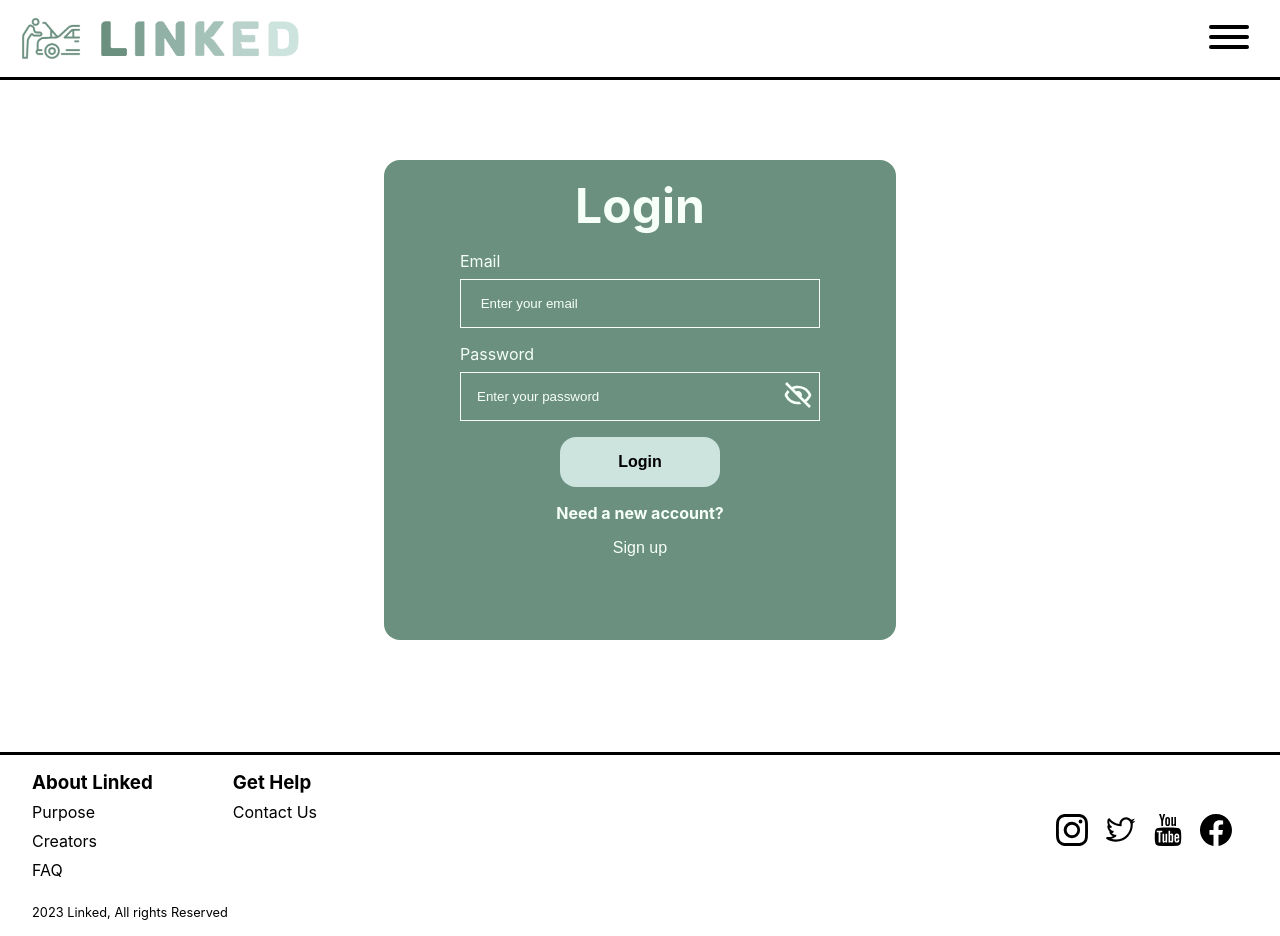
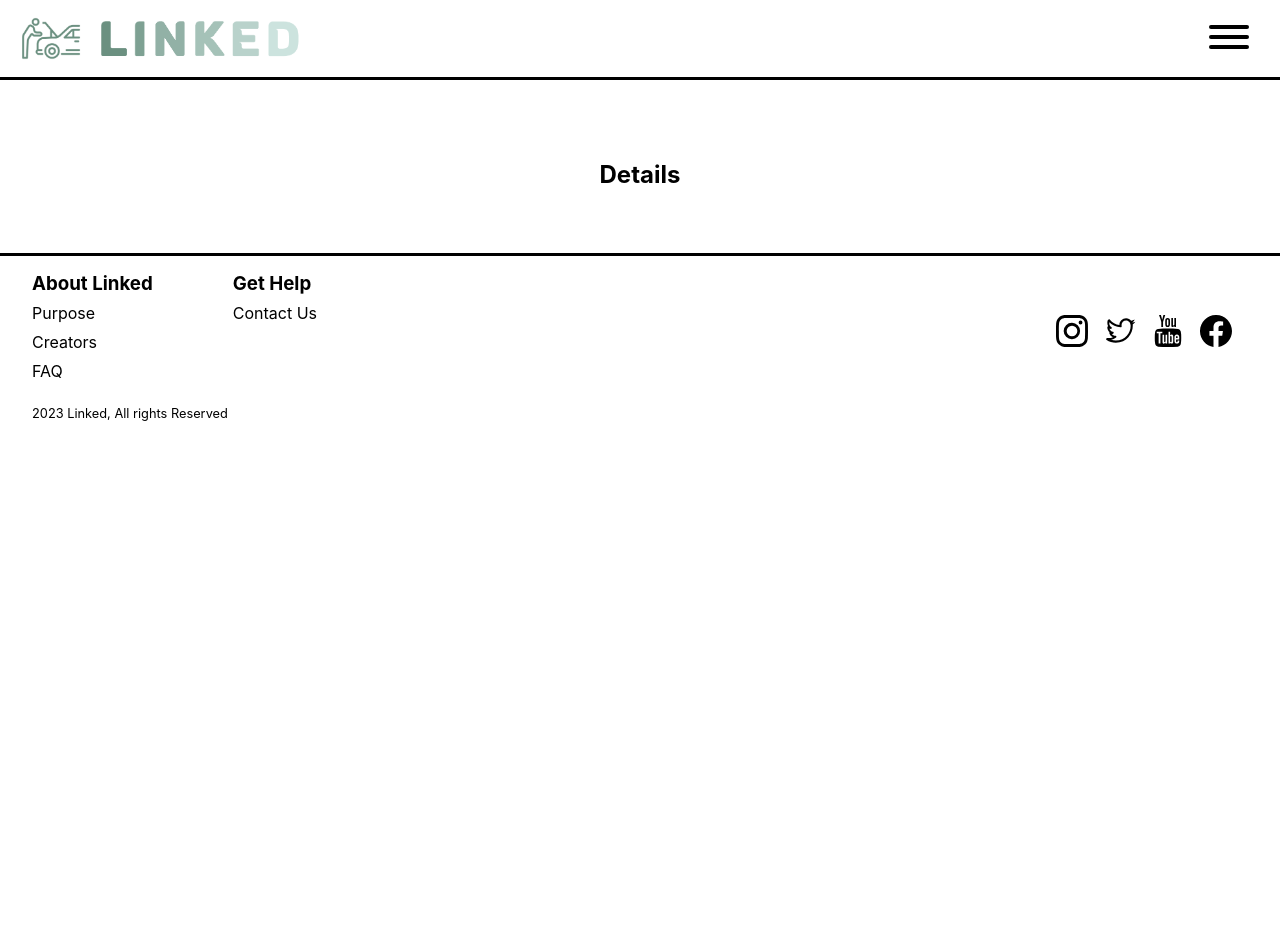
Before and after one commit to Mjthunder88/car-link-project, a React (Create React App) app: page /details in a window 1280 px wide. Before the commit this address led to /auth. After the commit the page ends 800 px from the top, so only its background shows below. Built offline with nearby package versions, Linux system fonts and the light colour scheme.

Commit message:
need to create another table to hold the details for each car

```diff
--- a/src/App.js
+++ b/src/App.js
@@ -9,6 +9,7 @@ import "./components/UI/stylesheet.css";
 import AddCarScreen from './screens/AddCarScreen';
 import AuthScreen from "./screens/AuthScreen";
 import HomeScreen from "./screens/HomeScreen";
+import CarDetailScreen from './screens/CarDetailScreen';
 import Header from "./components/header/Header";
 import Footer from "./components/footer/Footer";
 
@@ -20,12 +21,14 @@ function App() {
     <div className="main">
       <Header />
       <Routes>
-        <Route path="*" element={<Navigate to='/auth' />} /> [//! uncomment this line after dev]
-        {/* <Route path="*" element={<Navigate to='/' />} /> [//! delete this line after dev] */}
-        <Route path="/" element={authCtx.token ? <HomeScreen /> : <Navigate to='/auth' />} /> [//! uncomment this line after dev]
+        {/* <Route path="*" element={<Navigate to='/auth' />} /> [//! uncomment this line after dev] */}
+        <Route path="*" element={<Navigate to='/' />} /> [//! delete this line after dev]
+        {/* <Route path="/" element={authCtx.token ? <HomeScreen /> : <Navigate to='/auth' />} /> [//! uncomment this line after dev] */}
         <Route path="/auth" element={<AuthScreen />} />
-        {/* <Route path="/" element={<HomeScreen />} /> [//! delete this line after dev] */}
-        <Route path='/add-car' element={authCtx.token ? <AddCarScreen /> : <Navigate to='auth' />} />
+        <Route path="/" element={<HomeScreen />} /> [//! delete this line after dev]
+        <Route path="/details" element={<CarDetailScreen />} />
+        {/* <Route path="/add-car" element={authCtx.token ? <AddCarScreen /> : <Navigate to='auth' />} /> */}
+        {/* <Route path="/details" element={authCtx.token ? <CarDetailScreen /> : <Navigate to='auth' />} /> */}
       </Routes>
       <Footer />
     </div>
--- /dev/null
+++ b/src/components/UI/CarDetailScreen.module.css
@@ -0,0 +1,8 @@
+.main {
+    width: 100%;
+    height: 100%;
+    padding: 5rem 0;
+    display: flex;
+    flex-direction: column;
+    align-items: center;
+}
--- a/src/components/card/CarCard.jsx
+++ b/src/components/card/CarCard.jsx
@@ -1,4 +1,6 @@
 import React, { useContext, useState, useEffect } from "react";
+
+import { useNavigate } from "react-router-dom";
 
 import axios from "axios";
 
@@ -10,8 +12,12 @@ import { AiOutlineCar } from "react-icons/ai";
 
 const CarCard = () => {
   const [vehicles, setVehicles] = useState([]);
+  const navigate = useNavigate()
+  const authCtx = useContext(AuthContext);
 
-  const authCtx = useContext(AuthContext);
+  const detailsScreenHandler = () => {
+    navigate('/details')
+  }
 
   useEffect(() => {
     const fetchUserVehilce = async () => {
@@ -36,7 +42,7 @@ const CarCard = () => {
         <h3>{element.model}</h3>
       </div>
       <AiOutlineCar size="4rem" className={styles.icon} />
-      <button className={styles.details_btn}>View Details</button>
+      <button className={styles.details_btn} onClick={detailsScreenHandler} key={index}>View Details</button>
     </div>
     )
   })
--- /dev/null
+++ b/src/screens/CarDetailScreen.jsx
@@ -0,0 +1,21 @@
+import React from 'react'
+
+import styles from '../components/UI/CarDetailScreen.module.css'
+
+import CarCard from '../components/card/CarCard'
+
+const CarDetailScreen = () => {
+  return (
+    <div className={styles.main}>
+        <section>
+        <h1>Details</h1>
+
+        </section>
+        <section>
+
+        </section>
+    </div>
+  )
+}
+
+export default CarDetailScreen
```
